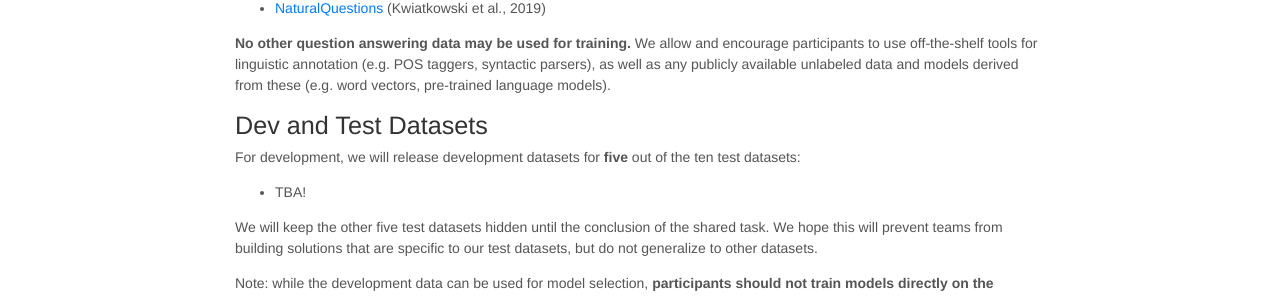
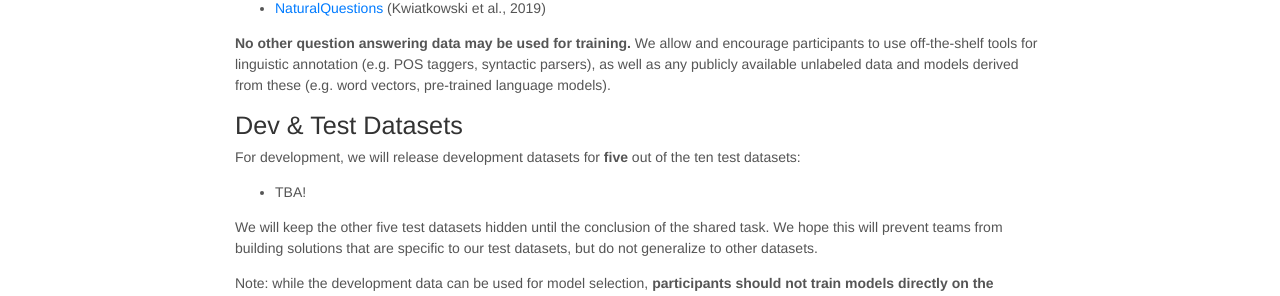
Before and after one commit to mrqa/mrqa.github.io, a Jekyll site: the page built from rc/shared.md, in a window 1280 px wide. Shown: the part 879-1175 px from the top of the page. Built offline with Jekyll 4.4.1, drawn with Linux system fonts in a browser that asks for light colours; nearby versions of some CDN libraries.

Commit message:
various changes to rc

```diff
--- a/rc/shared.md
+++ b/rc/shared.md
@@ -36,7 +36,7 @@ We allow and encourage participants to use off-the-shelf tools for linguistic an
 as well as any publicly available unlabeled data and models derived from these (e.g. word vectors, pre-trained language models).
 
 
-## Dev and Test Datasets
+## Dev & Test Datasets
 
 For development, we will release development datasets for **five** out of the ten test datasets:
 - TBA!
```
